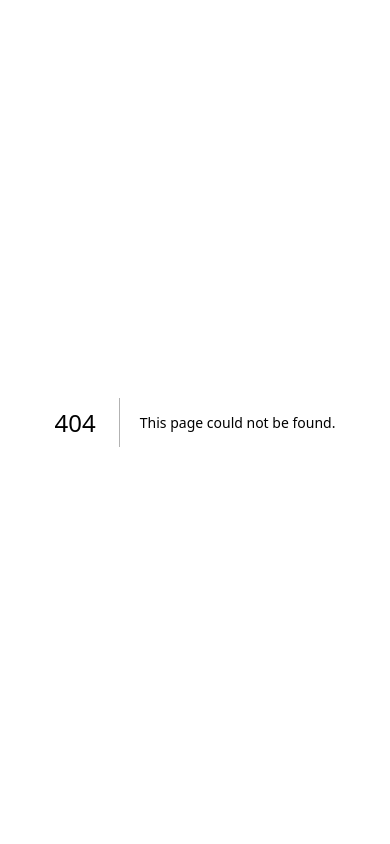
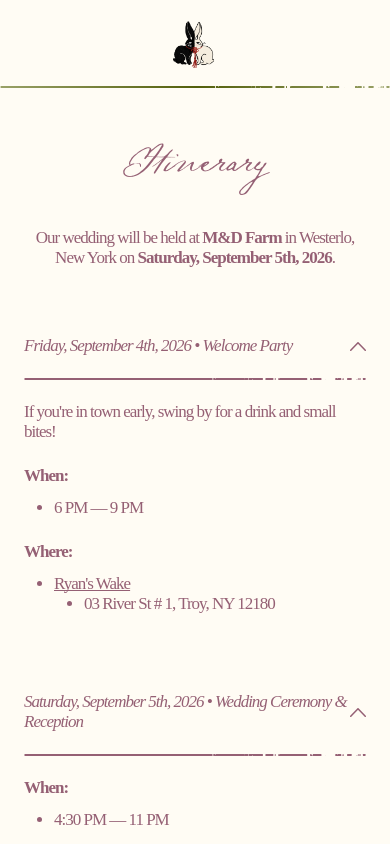
Before and after one commit to lav-ily/emily-daniel-2026, a Next.js app: page /itinerary in a window 390 px wide. Before the commit this address had no page. Built offline with nearby package versions, Linux system fonts and the light colour scheme.

Commit message:
Add styles for detail blocks and nested lists in ContentPage for improved layout and responsiveness

```diff
--- a/app/components/ContentPage.module.css
+++ b/app/components/ContentPage.module.css
@@ -152,6 +152,35 @@
   opacity: 0.7;
 }
 
+.accordionBody ul ul {
+  padding-left: 30px;
+  margin-top: 0;
+  gap: 0;
+}
+
+/* ── Detail blocks (When/Where labels) ──────────── */
+
+.detailBlock {
+  display: flex;
+  flex-direction: column;
+  gap: 12px;
+}
+
+.detailLabel {
+  font-family: 'Times New Roman', 'Times', Georgia, serif;
+  font-weight: 700;
+  font-size: 20px;
+  color: #956074;
+  letter-spacing: -1px;
+  line-height: normal;
+}
+
+@media (max-width: 833px) {
+  .detailLabel {
+    font-size: 17px;
+  }
+}
+
 /* ── FAQ-density variant (tighter gap) ──────────── */
 
 .sectionsDense {
--- /dev/null
+++ b/app/itinerary/page.tsx
@@ -0,0 +1,129 @@
+import Header from "@/app/components/Header";
+import AccordionSection from "@/app/components/AccordionSection";
+import styles from "@/app/components/ContentPage.module.css";
+
+export default function ItineraryPage() {
+  return (
+    <div className={styles.page}>
+      <Header />
+
+      <main className={styles.main}>
+        <div className={styles.intro}>
+          <h1 className={styles.pageTitle}>Itinerary</h1>
+          <div className={styles.introText}>
+            <p>
+              Our wedding will be held at <strong>M&D Farm</strong> in Westerlo,
+              New York on <strong>Saturday, September 5th, 2026</strong>.
+            </p>
+          </div>
+        </div>
+
+        <div className={styles.sections}>
+          <AccordionSection
+            title={<>Friday, September 4th, 2026 &bull; Welcome Party</>}
+          >
+            <p>
+              If you&apos;re in town early, swing by for a drink and small
+              bites!
+            </p>
+
+            <div className={styles.detailBlock}>
+              <p className={styles.detailLabel}>When:</p>
+              <ul>
+                <li>6 PM — 9 PM</li>
+              </ul>
+            </div>
+
+            <div className={styles.detailBlock}>
+              <p className={styles.detailLabel}>Where:</p>
+              <ul>
+                <li>
+                  <a
+                    href="https://www.google.com/maps/dir//Ryan's+Wake,+403+River+St+%23+1,+Troy,+NY+12180"
+                    target="_blank"
+                    rel="noopener noreferrer"
+                  >
+                    Ryan&apos;s Wake
+                  </a>
+                  <ul>
+                    <li>03 River St # 1, Troy, NY 12180</li>
+                  </ul>
+                </li>
+              </ul>
+            </div>
+          </AccordionSection>
+
+          <AccordionSection
+            title={
+              <>
+                Saturday, September 5th, 2026 &bull; Wedding Ceremony &amp;
+                Reception
+              </>
+            }
+          >
+            <div className={styles.detailBlock}>
+              <p className={styles.detailLabel}>When:</p>
+              <ul>
+                <li>4:30 PM — 11 PM</li>
+              </ul>
+            </div>
+
+            <div className={styles.detailBlock}>
+              <p className={styles.detailLabel}>Where:</p>
+              <ul>
+                <li>
+                  <a
+                    href="https://www.google.com/maps?um=1&ie=UTF-8&fb=1&gl=us&sa=X&geocode=KVUY06Ot2t2JMWhUKxA_Zer9&daddr=364+NY-143,+Westerlo,+NY+12193"
+                    target="_blank"
+                    rel="noopener noreferrer"
+                  >
+                    M&amp;D Farm
+                  </a>
+                  <ul>
+                    <li>364 NY-143, Westerlo, NY 12193</li>
+                  </ul>
+                </li>
+              </ul>
+            </div>
+          </AccordionSection>
+
+          <AccordionSection
+            title={
+              <>Sunday, September 6th, 2026 &bull; Goodbye Brunch</>
+            }
+          >
+            <p>
+              Debrief on the night&apos;s debauchery over french toast and
+              coffee at this local diner.
+            </p>
+
+            <div className={styles.detailBlock}>
+              <p className={styles.detailLabel}>When:</p>
+              <ul>
+                <li>11 AM — 1 PM</li>
+              </ul>
+            </div>
+
+            <div className={styles.detailBlock}>
+              <p className={styles.detailLabel}>Where:</p>
+              <ul>
+                <li>
+                  <a
+                    href="https://www.google.com/maps?um=1&ie=UTF-8&fb=1&gl=us&sa=X&geocode=KWP6JwQhD96JMVurdqf8LPcY&daddr=1809+5th+Ave,+Troy,+NY+12180"
+                    target="_blank"
+                    rel="noopener noreferrer"
+                  >
+                    Naughter&apos;s
+                  </a>
+                  <ul>
+                    <li>1809 5th Ave, Troy, NY 12180</li>
+                  </ul>
+                </li>
+              </ul>
+            </div>
+          </AccordionSection>
+        </div>
+      </main>
+    </div>
+  );
+}
```
